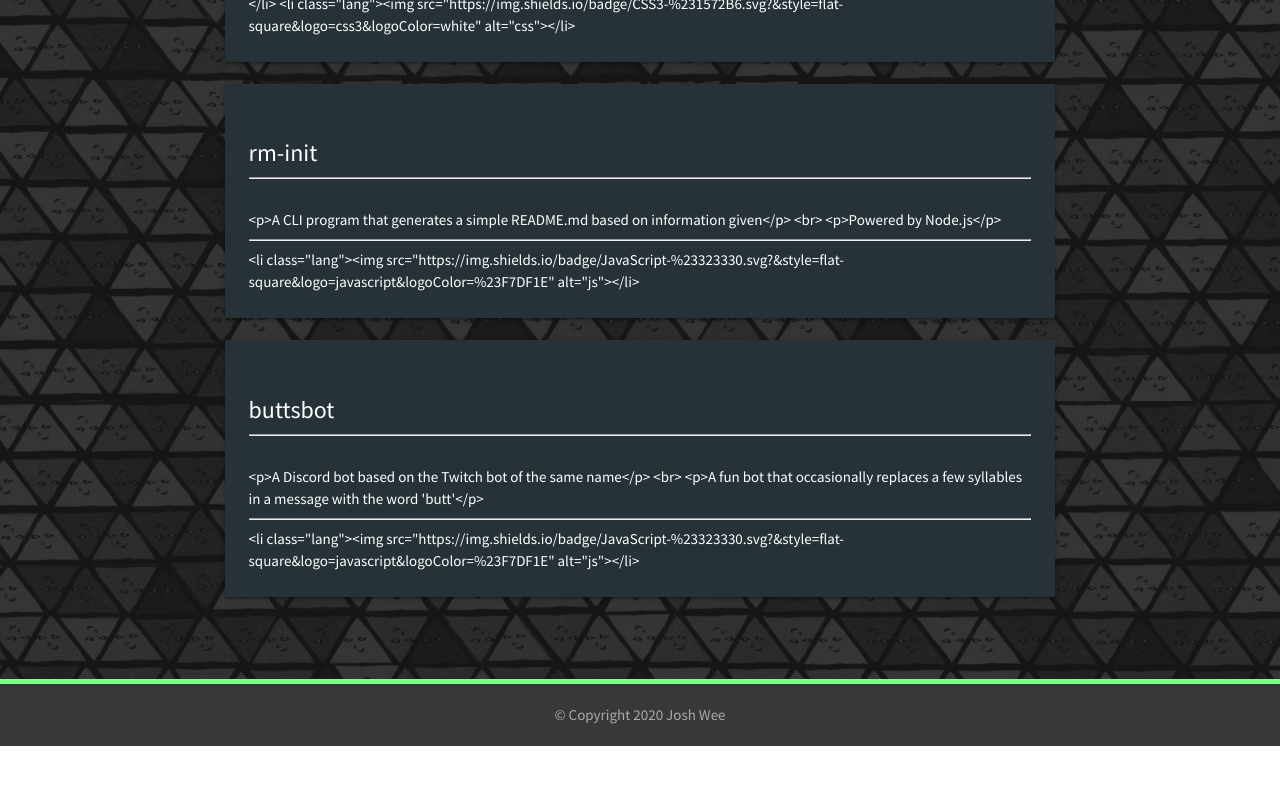
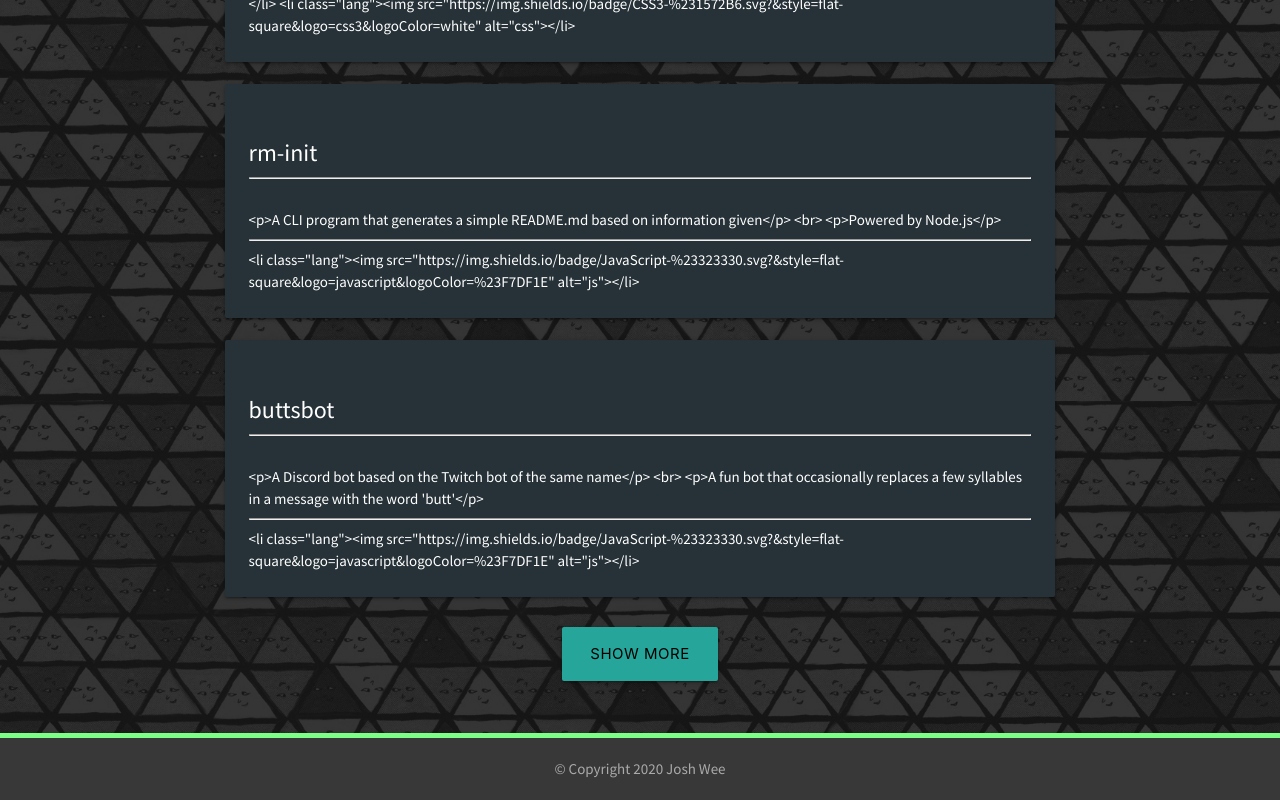
Before and after one commit to ducktrshessami/ducktrshessami.github.io, a React (Create React App) app: page /portfolio in a window 1280 px wide. Shown: the part 1199-1999 px from the top of the page. Before the commit the page ends 1945 px from the top, so only its background shows below. Built offline with nearby package versions, Linux system fonts and the light colour scheme.

Commit message:
render 'show more' button

```diff
--- a/src/pages/Portfolio/index.js
+++ b/src/pages/Portfolio/index.js
@@ -11,8 +11,14 @@ export default class Portfolio extends Component {
         all: this.props.projects
     }
 
-    componentDidMount() {
-
+    button() {
+        if (this.state.shown.length !== this.state.all.length) {
+            return (
+                <div id="more-button-container" class="center">
+                    <button id="more-button" class="btn-large black-text">Show More</button>
+                </div>
+            )
+        }
     }
 
     render() {
@@ -20,6 +26,7 @@ export default class Portfolio extends Component {
             <section class="row">
                 <div class="col s12 m8 offset-m2">
                     <ul id="portfolio-list">{this.state.shown.map(Project)}</ul>
+                    {this.button()}
                 </div>
             </section>
         );
```
